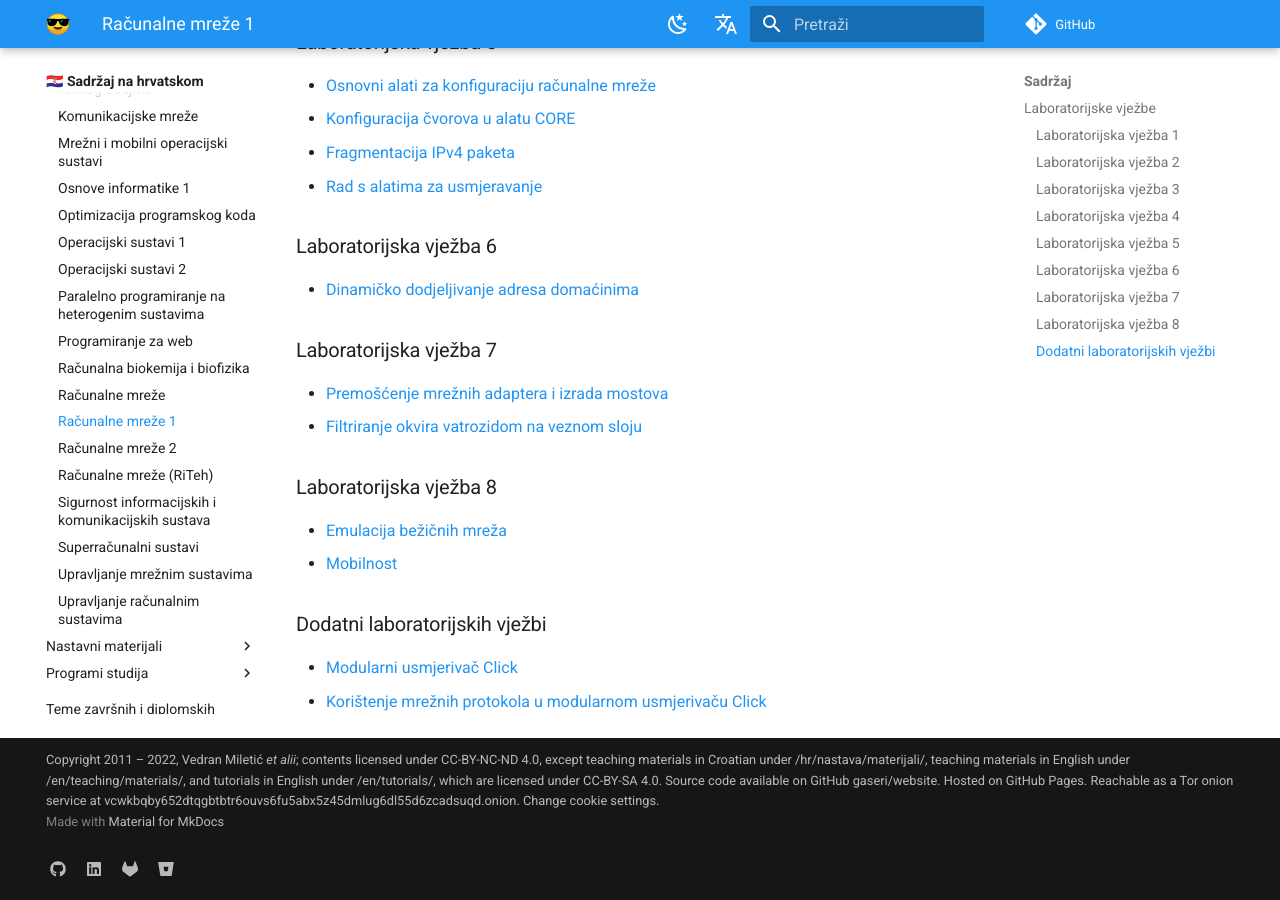
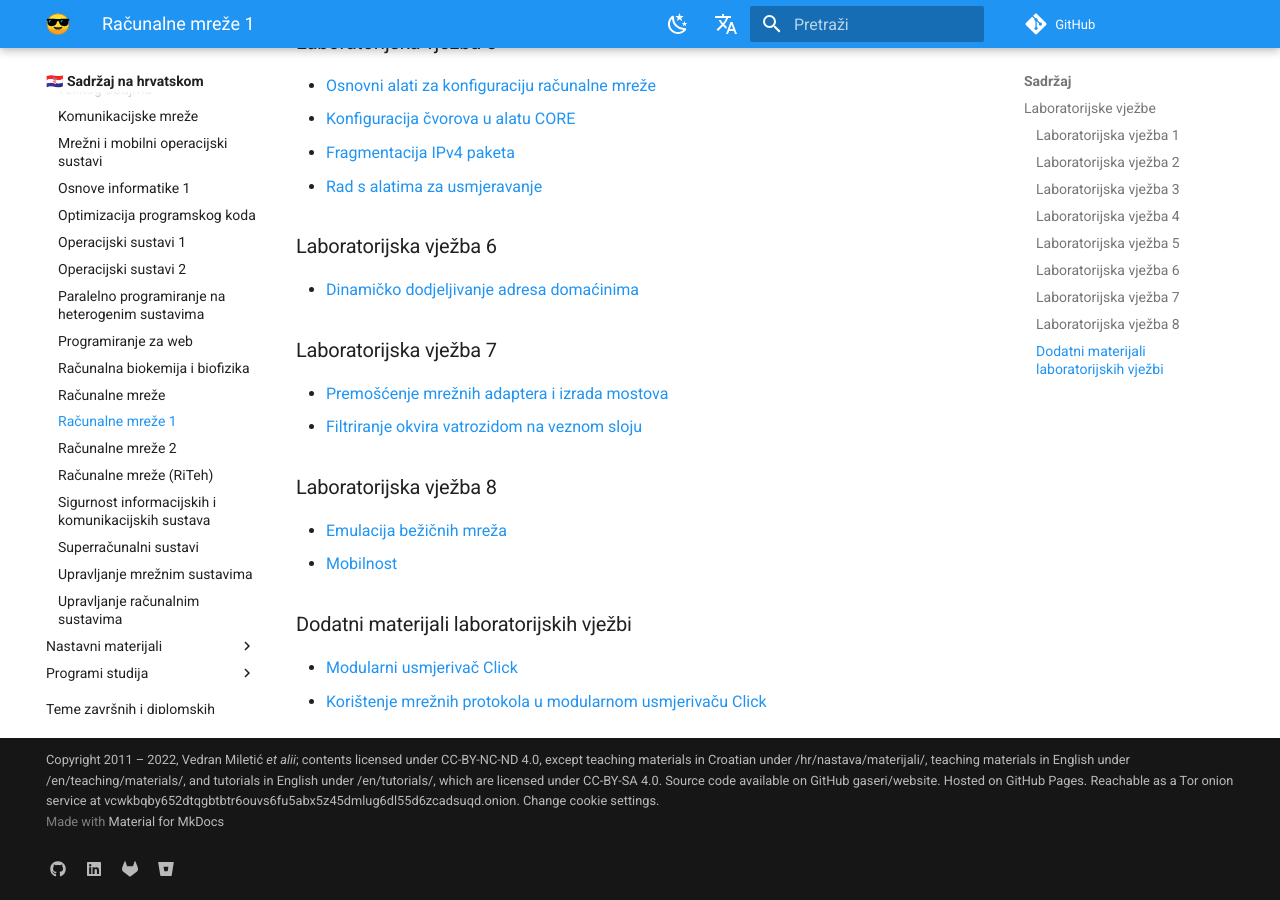
Before and after one commit to gaseri/website, an MkDocs documentation site: the page built from docs/hr/nastava/kolegiji/RM1.md, in a window 1280 px wide and 900 px high, scrolled down 847 px. Built offline with MkDocs 1.6.1 and Material for MkDocs 9.7.7, drawn with Linux system fonts in a browser that asks for light colours; comment, search, counter and statistics services are not loaded.

Commit message:
Added missing word in RM/RM1 headings

```diff
--- a/docs/hr/nastava/kolegiji/RM.md
+++ b/docs/hr/nastava/kolegiji/RM.md
@@ -71,7 +71,7 @@
 - [Emulacija bežičnih mreža](../materijali/emulator-core-bezicne-mreze.md)
 - [Mobilnost](../materijali/emulator-core-mobilnost.md)
 
-### Dodatni laboratorijskih vježbi
+### Dodatni materijali laboratorijskih vježbi
 
 - [Programiranje mrežnih aplikacija u programskim jezicima C i C++](../materijali/c-mrezne-aplikacije.md)
 - [Modularni usmjerivač Click](../materijali/click-modularni-usmjerivac.md)
--- a/docs/hr/nastava/kolegiji/RM1.md
+++ b/docs/hr/nastava/kolegiji/RM1.md
@@ -43,7 +43,7 @@
 - [Emulacija bežičnih mreža](../materijali/emulator-core-bezicne-mreze.md)
 - [Mobilnost](../materijali/emulator-core-mobilnost.md)
 
-### Dodatni laboratorijskih vježbi
+### Dodatni materijali laboratorijskih vježbi
 
 - [Modularni usmjerivač Click](../materijali/click-modularni-usmjerivac.md)
 - [Korištenje mrežnih protokola u modularnom usmjerivaču Click](../materijali/click-protokoli.md)
```
